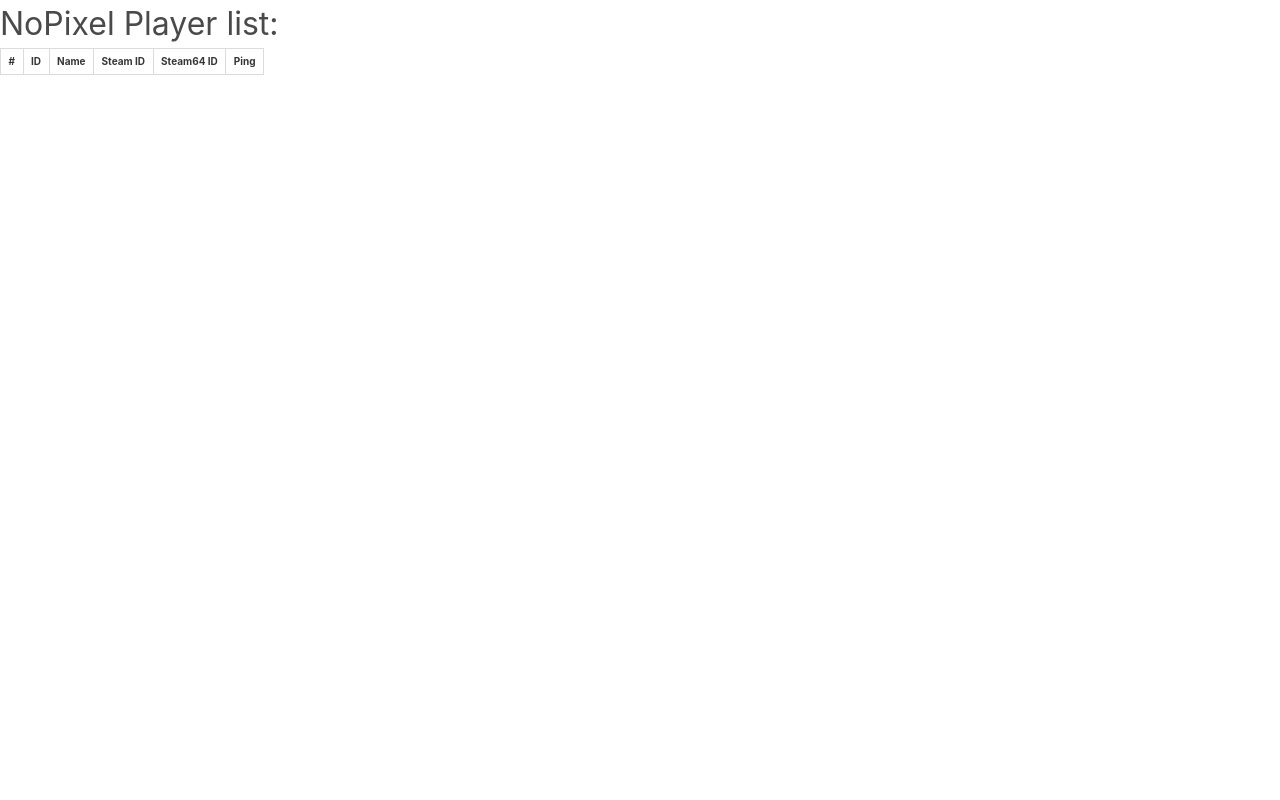
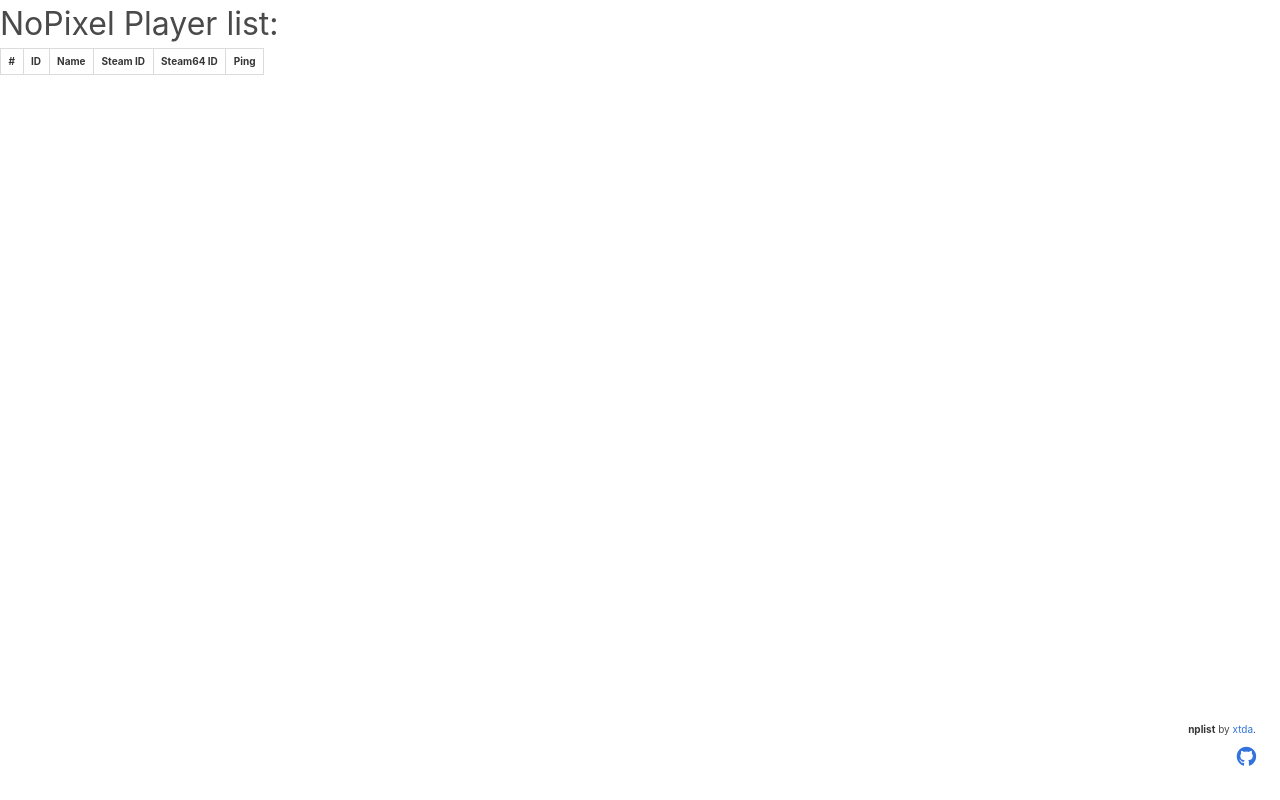
Before and after one commit to nikez/nplists2, a plain HTML site: page index.html in a window 1280 px wide. Drawn offline with nearby package versions, Linux system fonts and the light colour scheme; no server answers.

Commit message:
added MIT license and footer

```diff
--- a/index.html
+++ b/index.html
@@ -12,6 +12,17 @@
     <style>
         body {
             font-size: 10px;
+        }
+
+        .fix-footer {
+            position: absolute;
+            width: 100%;
+            bottom: 0;
+            overflow: hidden;
+        }
+        .footer {
+            background-color: white;
+            padding: 3rem 1.5rem 2rem;
         }
     </style>
 </head>
@@ -33,6 +44,16 @@
 
         </tbody>
     </table>
+    <footer class="footer fix-footer">
+        <div class="content has-text-right">
+            <p>
+                <strong>nplist</strong> by <a href="https://www.addictionsoftware.com/" target="_blank" rel="noopener noreferrer">xtda</a>.
+            </p>
+            <a href="https://www.github.com/xtda/nplist" target="_blank" rel="noopener noreferrer">
+                <i class="fab fa-github fa-2x""></i>
+            </a>
+        </div>
+    </footer>
     <script src="site.min.js"></script>
 </body>
 
```
Also changed, not shown: 1 other file.
